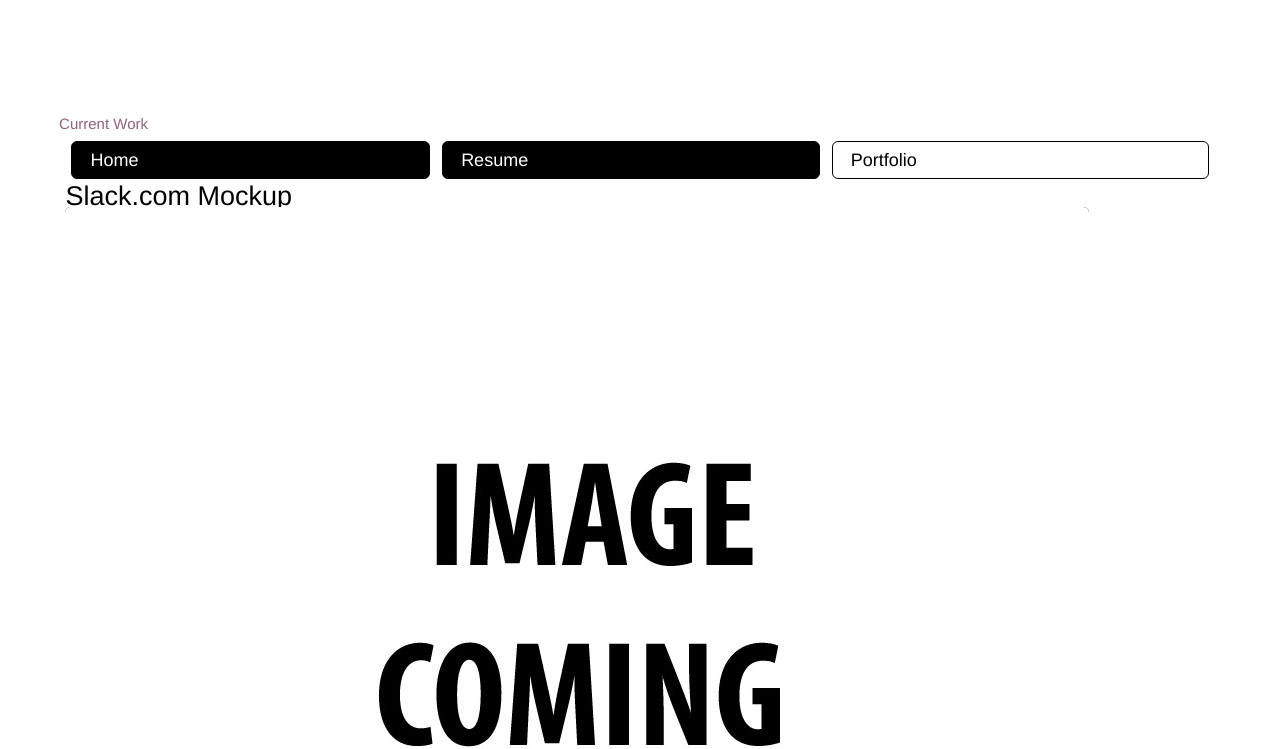
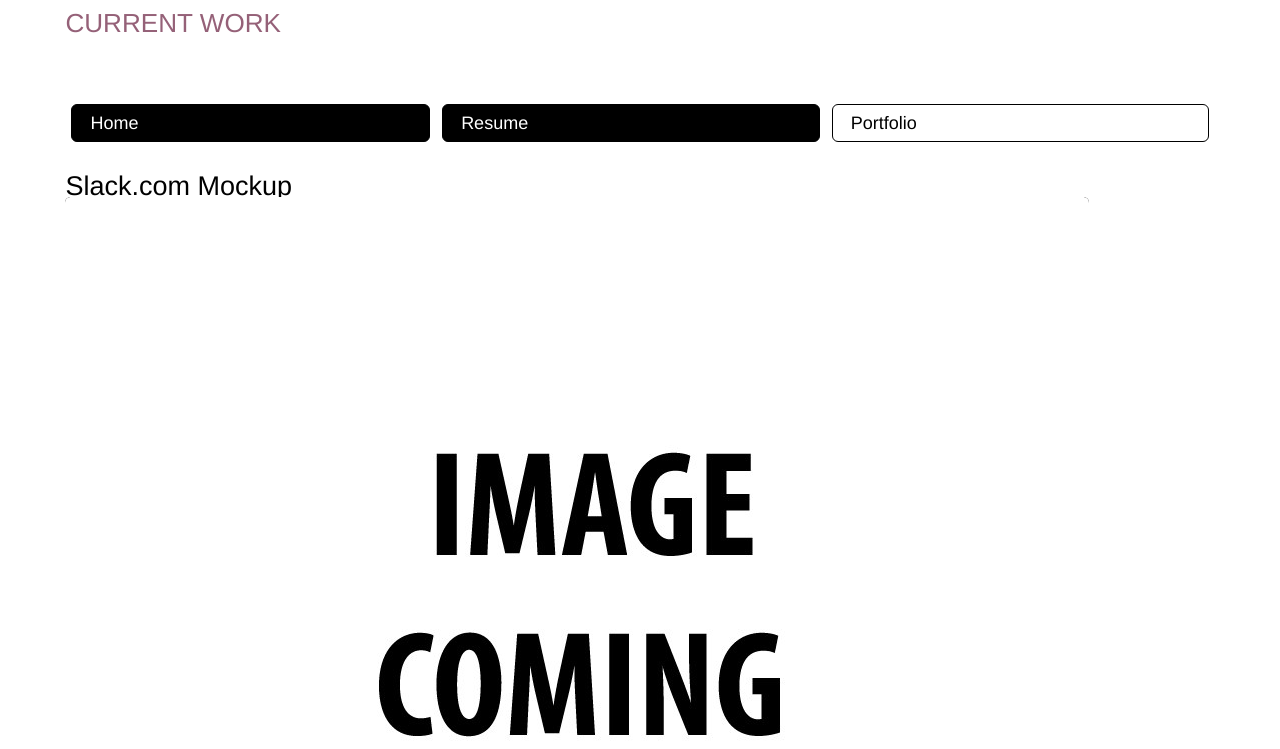
Before and after one commit to Alochner2/com-530-project-three, a plain HTML site: page portfolio/index.html in a window 1280 px wide. Shown: the part 85-834 px from the top of the page. Drawn offline with Linux system fonts and the light colour scheme; a web font is replaced by a local one.

Commit message:
Add styles for new h2 in portfolio page to match rest of site

```diff
--- a/assets/css/screen.css
+++ b/assets/css/screen.css
@@ -86,6 +86,7 @@ p {
   margin-left: -0.8em;
   padding-bottom: .50em;
   padding-top: 1em;
+  text-transform: uppercase;
 }
 
 /* Responsive Media */
@@ -159,8 +160,9 @@ img {
   h2 {
     font-size: 1.15em;
   }
-  #portfolio-page h1 {
-    padding-bottom: 1.8em;
+
+  #portfolio-page h2 {
+    padding-left: .8em;
   }
   #portfolio-page h3 {
     font-size: 1em;
@@ -175,7 +177,7 @@ img {
   .responsibilities li {
     padding-top: 1em;
   }
-  p.tagline {
+  p.tagline, #portfolio-page h2 {
     margin-top:-.75em;
     margin-bottom: 1em;
   }
@@ -192,7 +194,7 @@ img {
   h2 {
     font-size: 1.5em;
   }
-  .tagline {
+  .tagline, #portfolio-page h2 {
     font-size: 1.25em;
   }
 
@@ -256,6 +258,7 @@ img {
   }
   #portfolio-page h3 {
     font-size: 1.5em;
+    padding-top: 1em;
   }
   #resume-page p.tagline {
     color: #956178;
@@ -271,9 +274,11 @@ img {
   h2 {
     font-size: 2.5em;
   }
-  #portfolio-page h1 {
-    padding-bottom: 2em;
+  #portfolio-page h2 {
+    font-size: 1.45em;
+    padding-bottom: 1.5em;
   }
+
   #portfolio-page h3 {
     font-size: 1.5em;
   }
```
